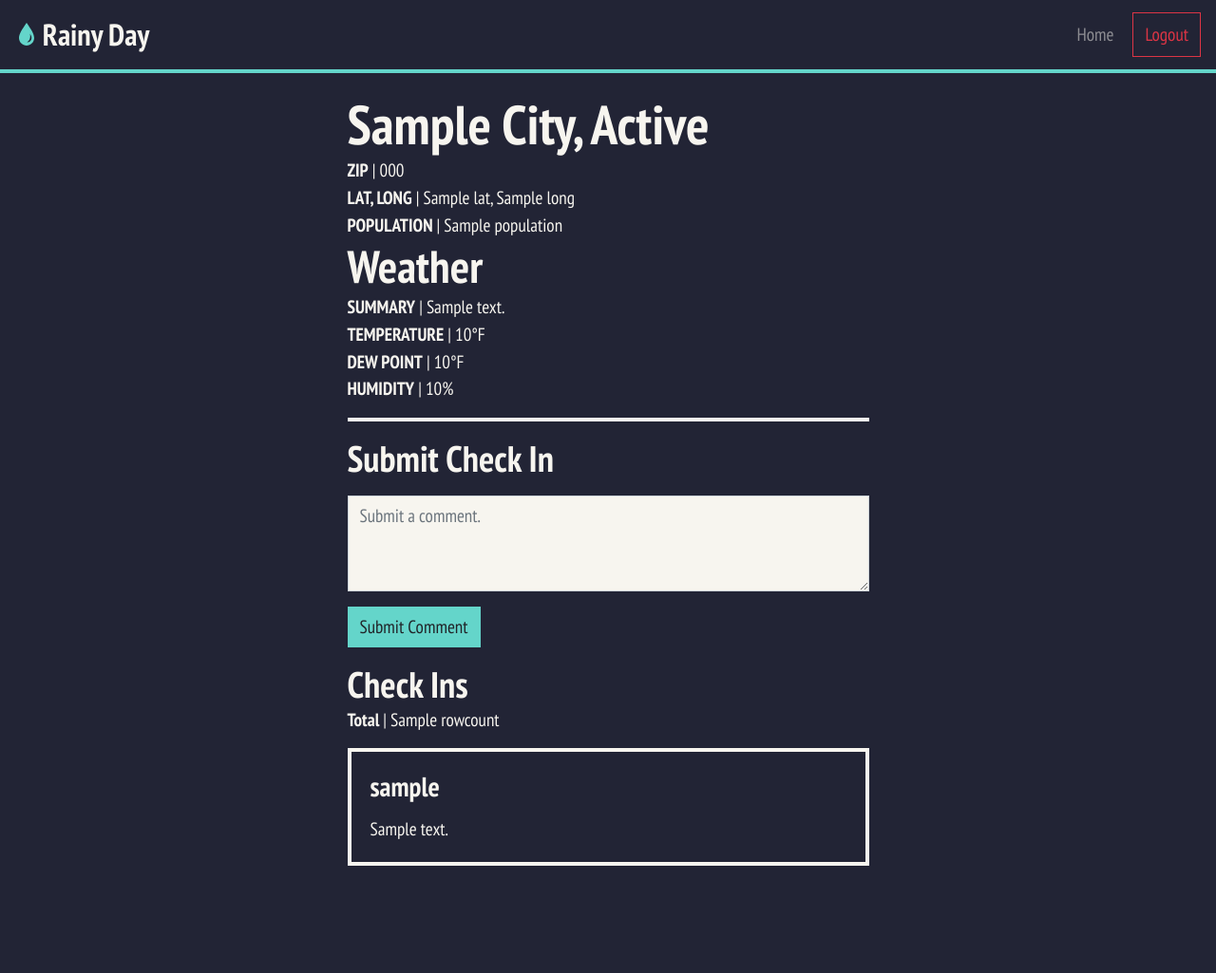
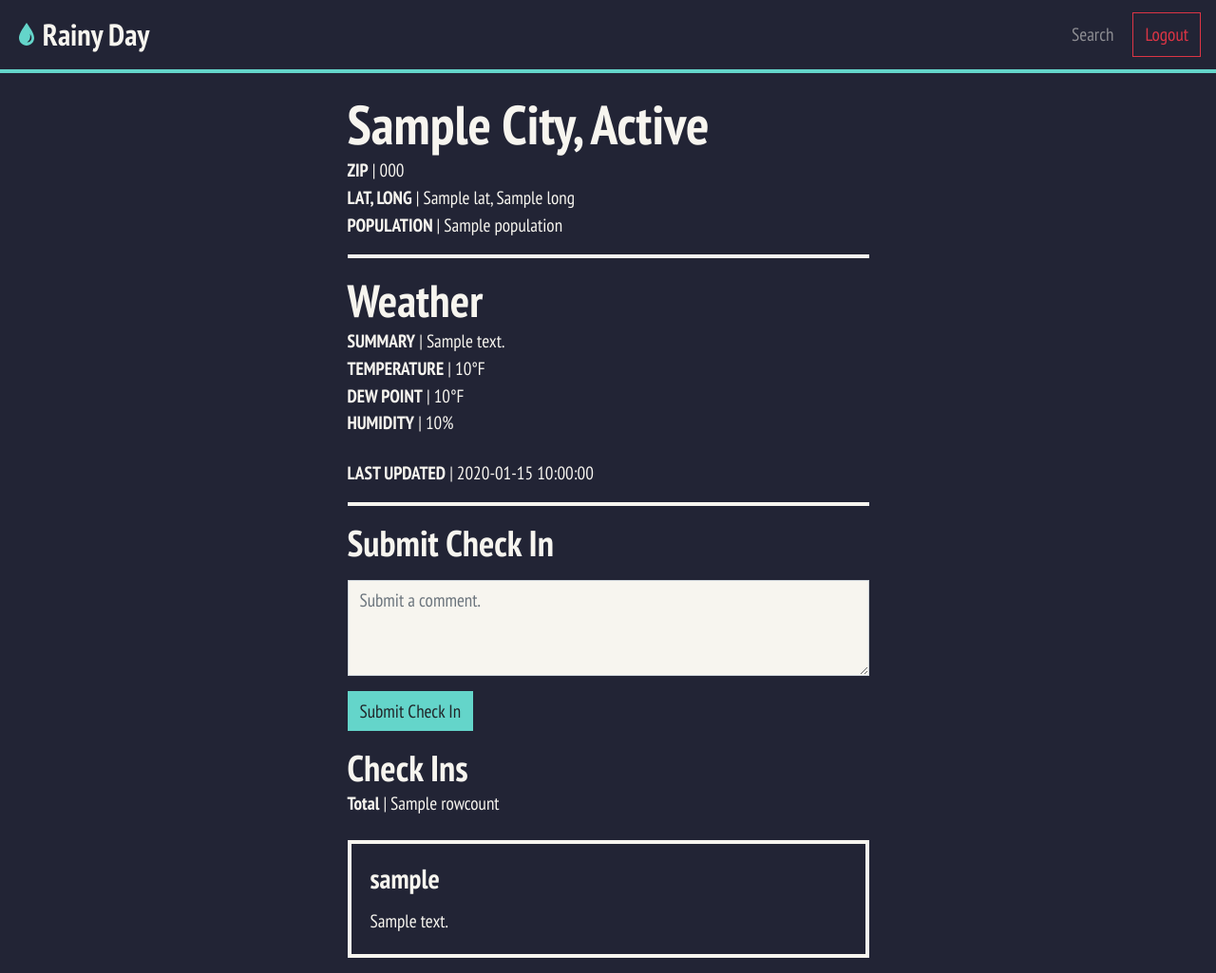
Before and after one commit to DonutDeflector/project1, a Flask app: template templates/location_info.html in a window 1280 px wide. Shown: the whole page at 95% size. Before the commit the page ends 912 px from the top, so only its background shows below. Run offline with Flask 2, Linux system fonts and the light colour scheme; the visitor is signed in with stand-in values (Sample User, id 1); the template is opened without the code that fills it: most values are stand-ins (such as "Sample title", 1, 10 or a date in 2020); some libraries are stand-ins or nearby versions.

Commit message:
comment system rework, refactoring

```diff
--- a/application.py
+++ b/application.py
@@ -8,6 +8,7 @@ from sqlalchemy.orm import scoped_session, sessionmaker
 
 import requests
 import json
+import datetime
 
 app = Flask(__name__)
 app.secret_key = "incredibleblackmagic"
@@ -125,7 +126,7 @@ def location_info(zipcode):
         "SELECT * FROM locations WHERE zipcode = :zipcode", {
             "zipcode": zipcode}).fetchone()
 
-    # if no results are returned, set variable to False
+    # if no results are returned, return 404
     if location is None:
         return render_template('404.html'), 404
 
@@ -140,16 +141,34 @@ def location_info(zipcode):
     weather = json.dumps(weather["currently"])
     weather = json.loads(weather)
 
+    # convert epoch time to datetime
+    time = int(json.dumps(weather["time"]))
+    time = datetime.datetime.fromtimestamp(time).strftime('%I:%M:%S %p')
+
+    # save session zipcode and username as variables
+    zipcode = session.get("zipcode", None)
+    username = session.get("username", None)
+
     # fetch comments for the location
     comments = db.execute("SELECT * FROM check_ins WHERE zipcode = :zipcode", {
         "zipcode": zipcode})
+
+    # check to see if user has already commented, if so, set variable to disable
+    # comment field
+    if db.execute("SELECT * FROM check_ins WHERE zipcode = :zipcode AND \
+        username = :username",
+                  {"zipcode": zipcode, "username": username}).rowcount == True:
+        commented = True
+    else:
+        commented = False
 
     # save the zipcode, to be utilized for check ins
     session["zipcode"] = zipcode
 
     # render page with location information
     return render_template("location_info.html", location=location,
-                           comments=comments, weather=weather)
+                           weather=weather, time=time, comments=comments,
+                           commented=commented)
 
 
 @app.route("/checkin", methods=["POST"])
@@ -162,13 +181,6 @@ def check_in():
     zipcode = session.get("zipcode", None)
     username = session.get("username", None)
 
-    # check to see if user has already commented and disallow them from doing so
-    # again
-    if db.execute("SELECT * FROM check_ins WHERE zipcode = :zipcode \
-        AND username = :username", {
-            "zipcode": zipcode, "username": username}).rowcount == True:
-        return render_template("failure.html", message="ERROR: already commented!")
-
     # add comment to database
     db.execute("INSERT INTO check_ins(zipcode, username, comment) \
     VALUES(:zipcode, :username, :comment)", {
@@ -178,7 +190,7 @@ def check_in():
     db.commit()
 
     # notify user of success and reload page
-    flash("Comment successfully added.", "success")
+    flash("Comment successfully submitted.", "success")
     return redirect(url_for("location_info", zipcode=zipcode))
 
 
--- a/src/scss/project1.scss
+++ b/src/scss/project1.scss
@@ -133,6 +133,10 @@ hr {
   width: 100%;
   position: fixed;
 
+  .navbar-toggler {
+    border: 0;
+  }
+
   .btn {
     padding: 0;
   }
--- a/templates/includes/check_in.html
+++ b/templates/includes/check_in.html
@@ -1,18 +1,28 @@
-<h3>Submit Check In</h3>
+<h3 class="mb-3">Submit Check In</h3>
 {% include "includes/flash.html" %}
-<form class="mt-3" action="{{ url_for('check_in') }}" method="post">
+<form action="{{ url_for('check_in') }}" method="post">
   <div class="form-group">
     {% if "username" in session %}
+      <!-- display as readonly if user has already commented-->
+      {% if commented == True %}
+        <textarea name="comment" class="form-control" id="comment" rows="3"
+        placeholder="Comment already submitted." readonly></textarea>
+      {% else %}
         <textarea name="comment" class="form-control" id="comment" rows="3"
         placeholder="Submit a comment." required></textarea>
+      {% endif %}
     {% else %}
       <textarea name="comment" class="form-control" id="comment" rows="3"
       placeholder="Login to place a comment." readonly></textarea>
     {% endif %}
   </div>
+  <!-- hide button if user has already commented or isn't logged in -->
   {% if "username" in session %}
+    {% if commented == True %}
+    {% else %}
       <div class="form-group">
-    <button type="submit" class="btn btn-primary">Submit Comment</button>
+        <button type="submit" class="btn btn-primary">Submit Check In</button>
       </div>
     {% endif %}
+  {% endif %}
 </form>
--- a/templates/includes/comments.html
+++ b/templates/includes/comments.html
@@ -1,11 +1,11 @@
 <h3>Check Ins</h3>
-  <p class="mb-3">
+  <span class="mb-3">
     <span class="font-weight-bold">Total</span>
-    | {{comments.rowcount}}
-    </p>
+    <span>| {{comments.rowcount}}</span>
+  </span>
 
   {% for comment in comments | reverse %}
-    <div class="card bg-dark mb-4">
+    <div class="card bg-dark mt-4">
       <div class="card-body">
         <div class="card-title">
           <h5>{{comment.username}}</h5>
--- a/templates/includes/navbar.html
+++ b/templates/includes/navbar.html
@@ -18,7 +18,7 @@
   <div class="collapse navbar-collapse" id="navbarSupportedContent">
     <ul class="d-flex navbar-nav ml-auto align-items-center">
       <li class="nav-item">
-        <a class="nav-link mb-2 mb-sm-0 mr-0 mr-sm-2" href="{{ url_for('search') }}">Home
+        <a class="nav-link mb-2 mb-sm-0 mr-0 mr-sm-2" href="{{ url_for('search') }}">Search
         </a>
       </li>
       <!-- if a user isn't logged in, display login and register buttons, else
--- a/templates/location_info.html
+++ b/templates/location_info.html
@@ -21,6 +21,9 @@
               <span class="font-weight-bold">POPULATION</span>
               <span> | {{location.population}}</span>
             </span>
+        </div>
+        <hr>
+        <div class="d-flex flex-column">
           <h2>Weather</h2>
             <span>
               <span class="font-weight-bold">SUMMARY</span>
@@ -38,6 +41,10 @@
               <span class="font-weight-bold">HUMIDITY</span>
               <span> | {{(weather.humidity * 100) | int}}%</span>
             </span>
+            <span class="mt-4">
+              <span class="font-weight-bold"> LAST UPDATED</span>
+              <span>| {{time}}</span>
+            </span>
         </div>
         <hr>
         {% include "includes/check_in.html" %}
--- a/templates/login-register.html
+++ b/templates/login-register.html
@@ -9,7 +9,7 @@
 {% block body %}
 <div class="full-height d-flex flex-column justify-content-center">
   <div class="container d-flex flex-column align-items-center p-0">
-  <div class="col-sm-8 col-md-6">
+    <div class="col-sm-8 col-md-6">
       <div class="card login-register-card bg-dark">
         <div class="card-body">
           <h2 class="card-title text-center">
@@ -63,9 +63,9 @@
               <a href="{{url_for('search')}}">Proceed</a>
             </span>
           </form>
+        </div>
       </div>
     </div>
   </div>
-  </div>
 </div>
 {% endblock %}
--- a/templates/search_results.html
+++ b/templates/search_results.html
@@ -16,6 +16,7 @@
         No results! :(
       </div>
     </div>
+  <!-- else, loop through the location results -->
   {% else %}
   {% for location in locations %}
     <div class="col-md-6 col-lg-4">
```
Also changed, not shown: README.md, static/css/project1.css, 1 other file. Lines whose indentation alone changed are shown as unchanged.
